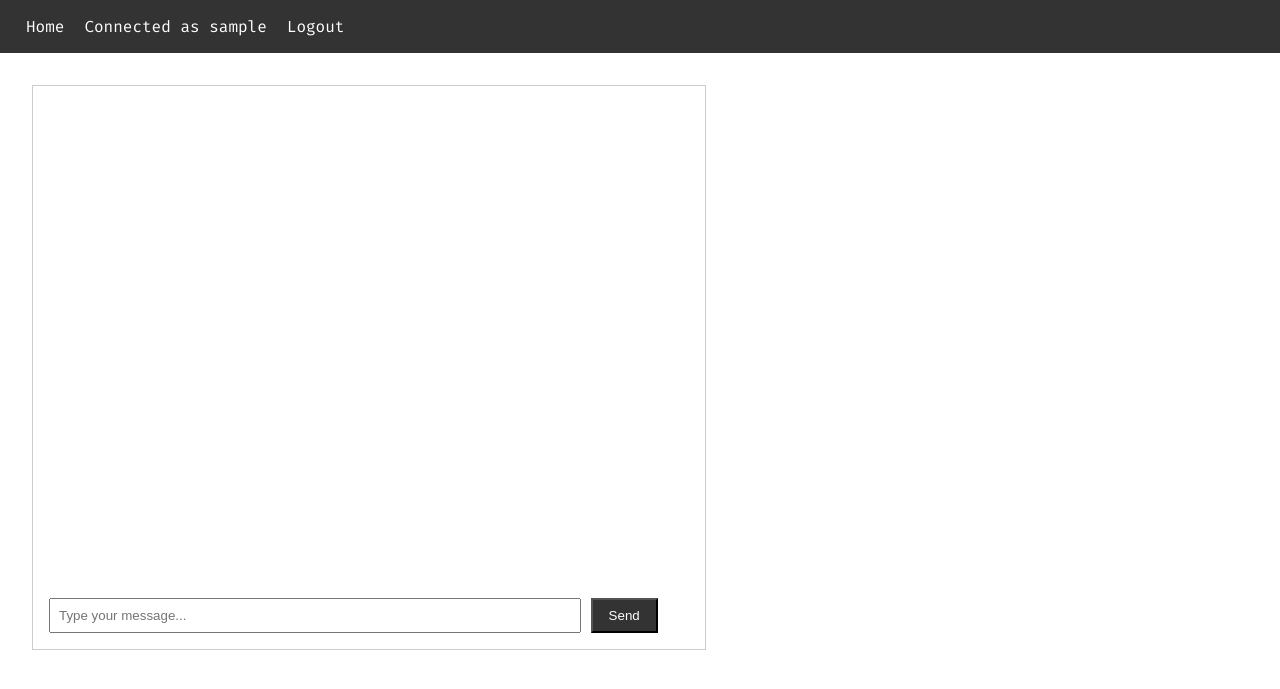
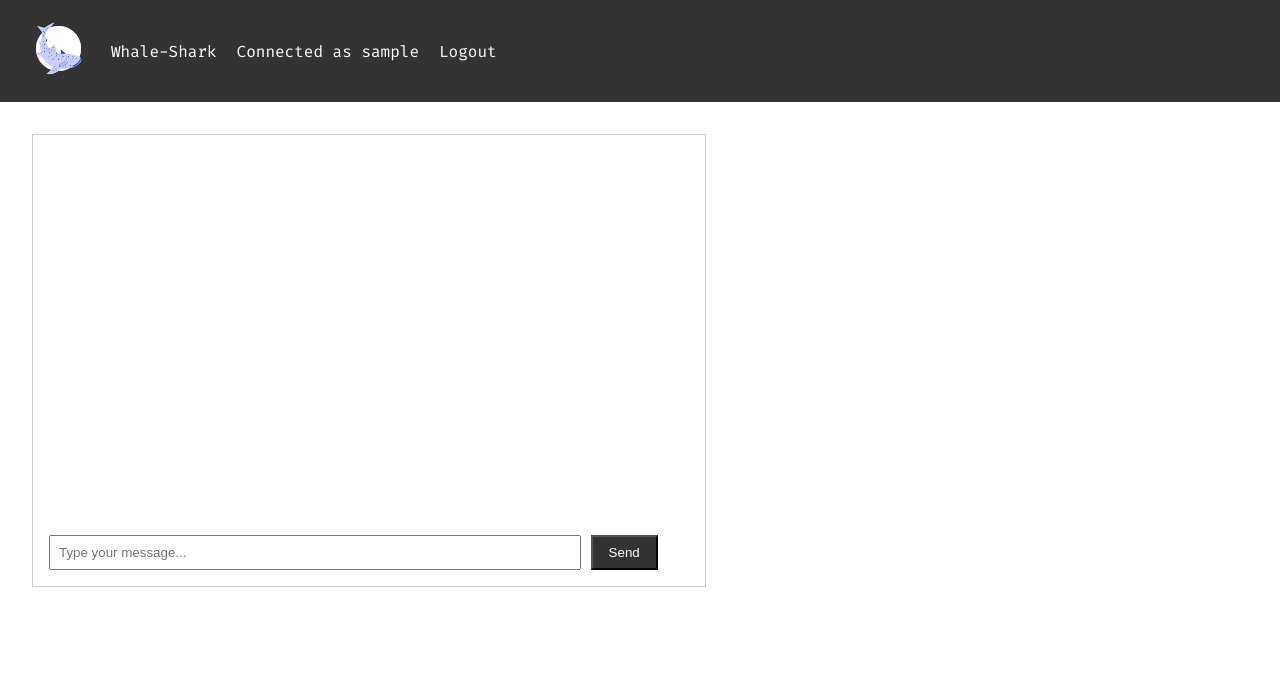
Before and after one commit to AlexandreChefProj/chatapp-python, a Flask app: page / in a window 1280 px wide. Shown: the top 689 px of the page. Run offline with Flask 3, Linux system fonts and the light colour scheme; the visitor is signed in with stand-in values (Sample User, id 1); data that the repository does not hold is empty; some libraries are stand-ins or nearby versions.

Commit message:
feat: logo

```diff
--- a/app/static/styles.css
+++ b/app/static/styles.css
@@ -48,7 +48,7 @@ main {
 
 #chat-messages {
     color: #222;
-    height: 30rem;
+    height: 23rem;
     overflow-y: scroll;
     margin-bottom: 1rem;
 }
--- a/app/templates/layout.html
+++ b/app/templates/layout.html
@@ -13,7 +13,10 @@
 <body>
     <div class="navbar">
 
-        <a href="{{ url_for('home') }}" class="navbouton">Home</a>
+        <a href="{{ url_for('home') }}" class="navbouton">
+            <img src="{{ url_for('static', filename='logo.jpg') }}" height="65" width="65"  alt="Whale-Shark">
+        </a>
+        <a class="navbouton">Whale-Shark</a>
         {% if current_user.is_authenticated %}
             <a class="navbouton">Connected as {{ username }}</a>
             <a href="{{ url_for('logout') }}" class="navbouton">Logout</a>
```
Also changed, not shown: app/static/logo.jpg (added).
